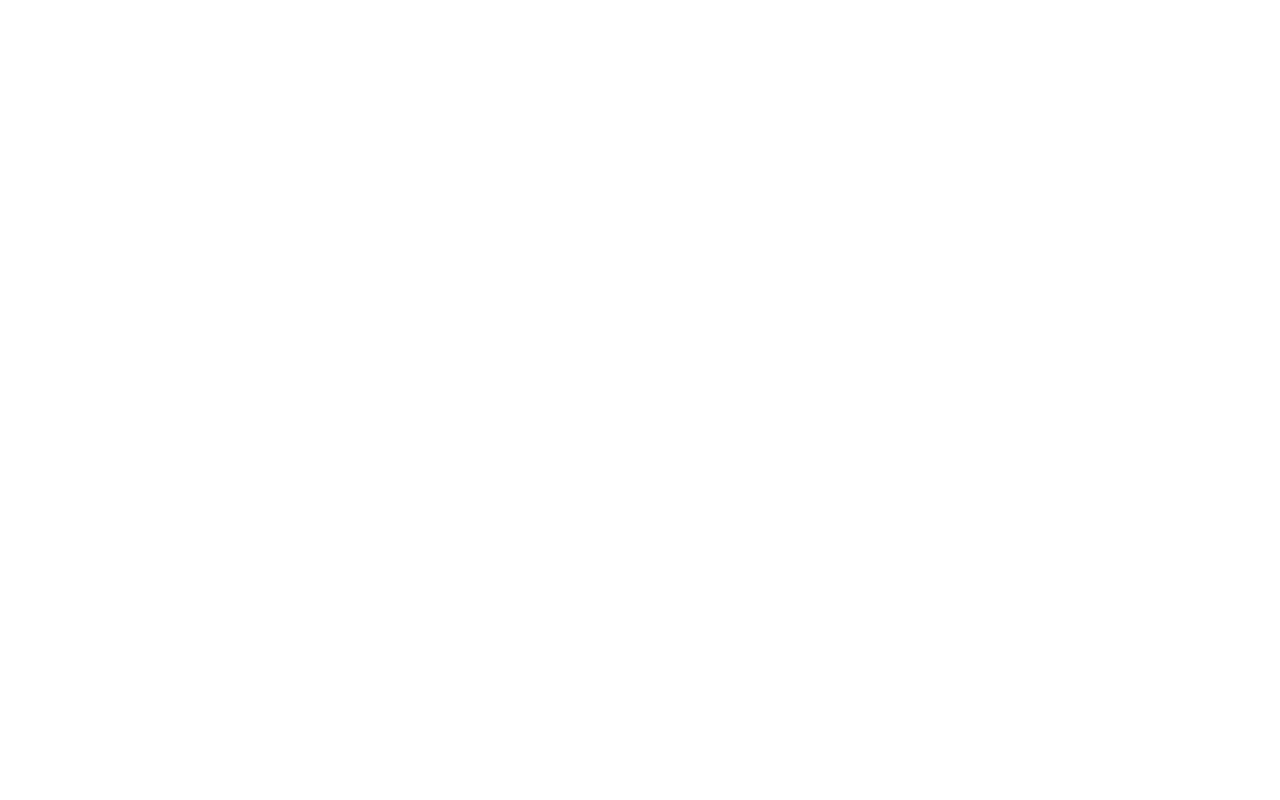
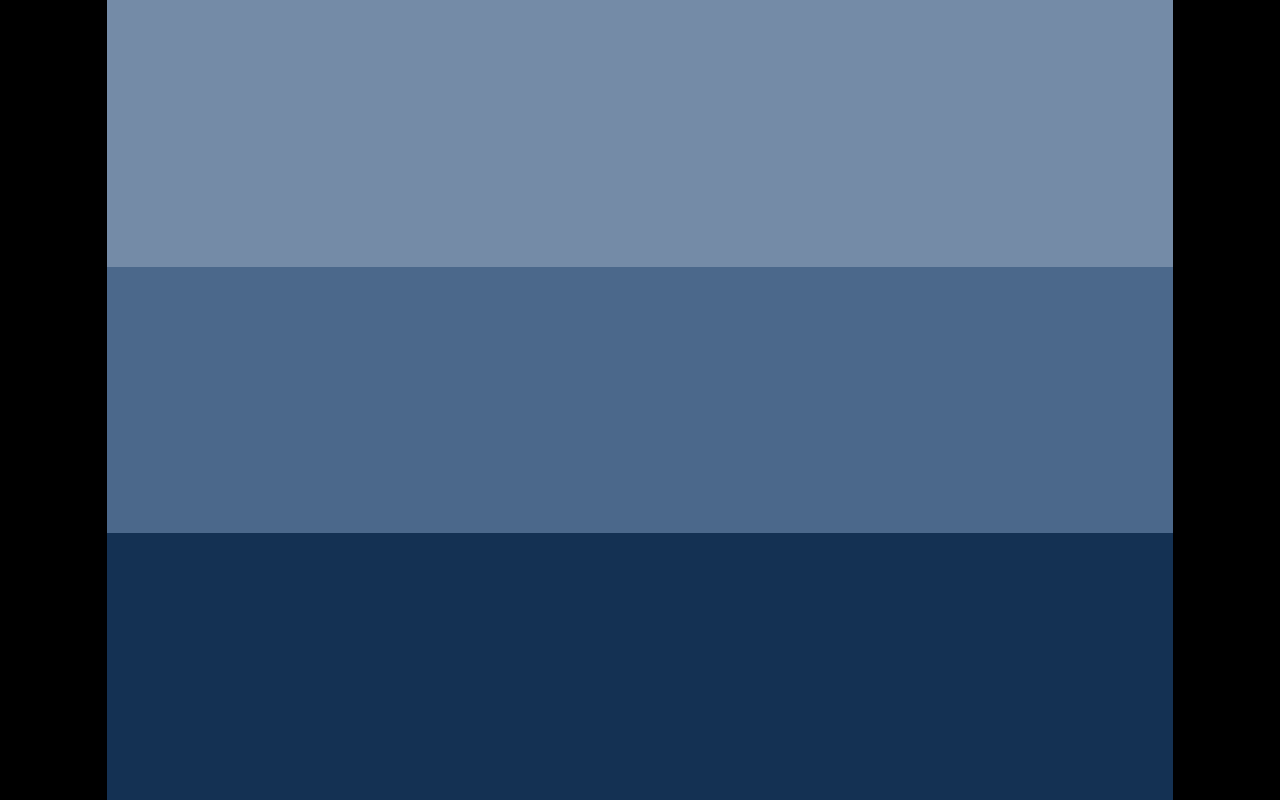
Before and after one commit to Guhuyan/Group-Project, a plain HTML site: page index.html in a window 1280 px wide. Drawn offline with nearby package versions, Linux system fonts and the light colour scheme.

Commit message:
Added temp. color and moment.js in case we need to format time

```diff
--- a/assets/css/style.css
+++ b/assets/css/style.css
@@ -1,26 +1,34 @@
+body {
+    background-color: #000;
+}
+
 .grid-container {
     /* Setting up a CSS Grid inside the <div> containing this class
        This is all we have to do to set up a CSS Grid*/
     display: grid;
-    grid-template-columns: 1fr;
+    grid-template-columns: 1fr 10fr 1fr;
     grid-template-rows: 1fr 1fr 1fr; /* With a total of 3fr (fraction), 1fr is equal to 33% of the height. */
     height: 100vh; /* The grid will have a view height of 100% */
-    /* This is how we want our elements to show up on the webpage */
+    /* This is how we want our elements to show up on the webpage
+       '.' (period) is an empty grid section*/
     grid-template-areas:
-    "header"
-    "main"
-    "footer";
+    ". header ."
+    ". main ."
+    ". footer .";
 }
 
 header {
     /* Declaring this element as 'header' for our CSS Grid */
     grid-area: header;
+    background-color: #748BA7; /* Temp. color*/
 }
 main {
     /* Declaring this element as 'main' for our CSS Grid */
     grid-area: main;
+    background-color: #4B688B; /* Temp. color*/
 }
 footer {
     /* Declaring this element as "footer four our CSS Grid */
     grid-area: footer;
+    background-color: #143153; /* Temp. color*/
 }
--- a/assets/javascript/app.js
+++ b/assets/javascript/app.js
@@ -0,0 +1,5 @@
+$( document ).ready(function() {
+
+
+
+});
--- a/index.html
+++ b/index.html
@@ -6,6 +6,7 @@
     <meta http-equiv="X-UA-Compatible" content="ie=edge">
     <link rel="stylesheet" href="assets/css/normalize.css">
     <link rel="stylesheet" href="assets/css/style.css">
+    <script src="https://ajax.googleapis.com/ajax/libs/jquery/3.4.1/jquery.min.js"></script>
     <title>Project 1</title>
 </head>
 <body>
```
